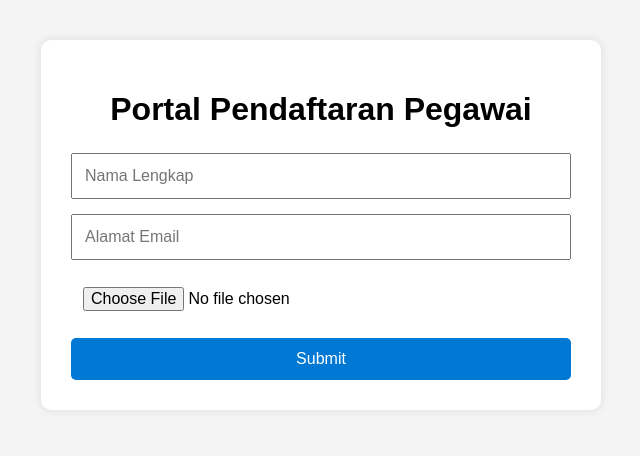
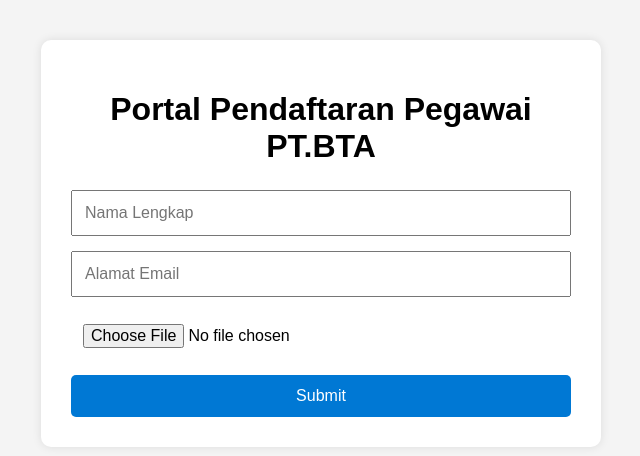
Before and after one commit to J-Aqsal/PPLBC-tugas5, a Flask app: page / in a window 1280 px wide. Shown: the top 456 px of the page, without its empty margins (319-959 px from the left). Run offline with Flask 3, Linux system fonts and the light colour scheme; some libraries are stand-ins or nearby versions.

Commit message:
UPDATE: change title

```diff
--- a/templates/index.html
+++ b/templates/index.html
@@ -62,7 +62,7 @@
 <body>
 
     <div class="container">
-        <h1>Portal Pendaftaran Pegawai</h1>
+        <h1>Portal Pendaftaran Pegawai PT.BTA</h1>
 
         <form
             action="/submit"
```
